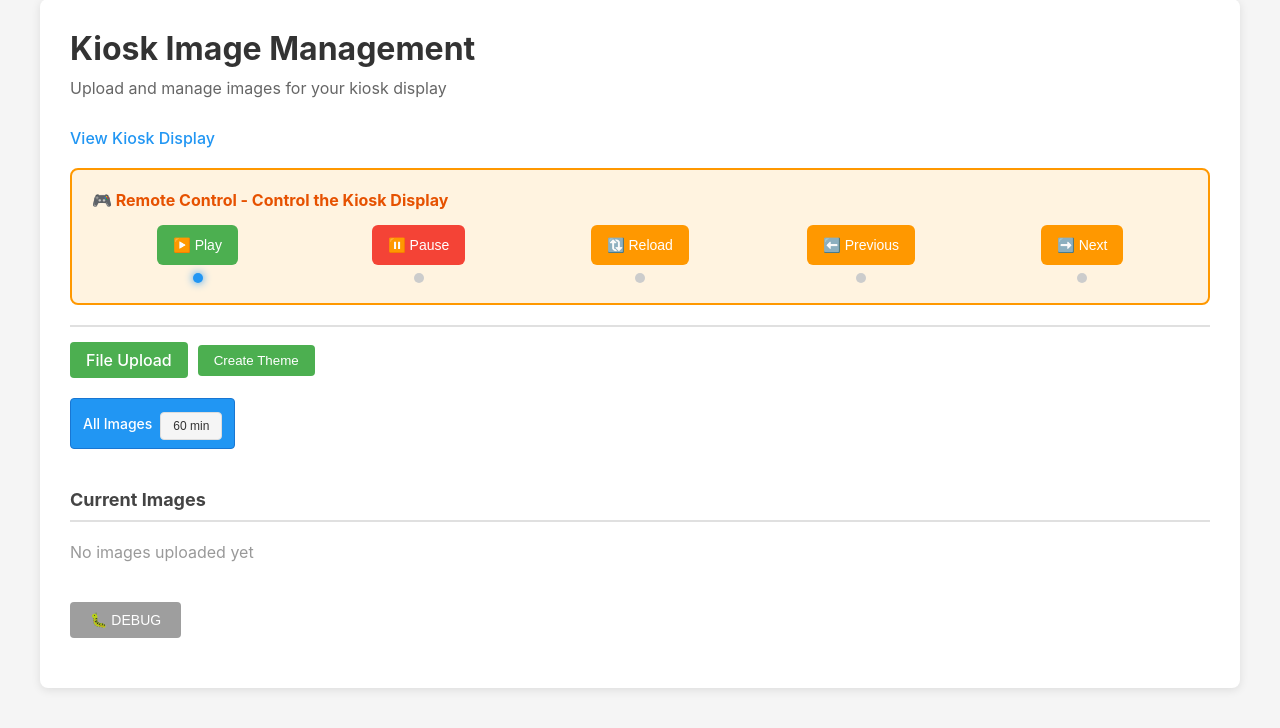
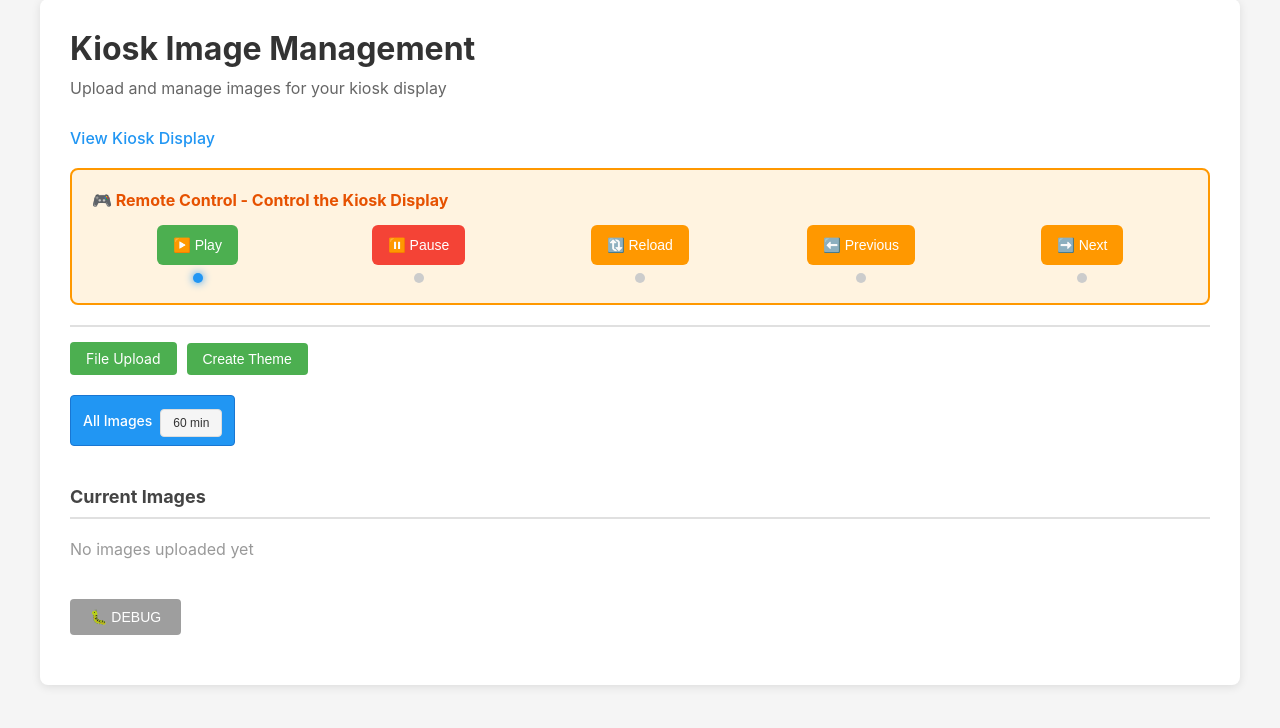
Before and after one commit to yodalf/art-kiosk, a Flask app: page / in a window 1280 px wide. Shown: the part 21-749 px from the top of the page. Run offline with Flask 3, Linux system fonts and the light colour scheme; data that the repository does not hold is empty; some libraries are stand-ins or nearby versions.

Commit message:
Set consistent font-size for File Upload and Create Theme buttons

```diff
--- a/templates/manage.html
+++ b/templates/manage.html
@@ -772,8 +772,8 @@
             <div style="border-bottom: 2px solid #e0e0e0; margin-bottom: 15px;"></div>
 
             <div style="display: flex; gap: 10px; margin-bottom: 20px; align-items: center;">
-                <a href="/upload" target="_blank" style="display: inline-block; background: #4CAF50; color: white; padding: 8px 16px; border-radius: 4px; text-decoration: none; font-weight: 500;">File Upload</a>
-                <button id="show-create-theme-btn" style="background: #4CAF50; color: white; padding: 8px 16px; border: none; border-radius: 4px; cursor: pointer;">Create Theme</button>
+                <a href="/upload" target="_blank" style="display: inline-block; background: #4CAF50; color: white; padding: 8px 16px; border-radius: 4px; text-decoration: none; font-size: 14px;">File Upload</a>
+                <button id="show-create-theme-btn" style="background: #4CAF50; color: white; padding: 8px 16px; border: none; border-radius: 4px; cursor: pointer; font-size: 14px;">Create Theme</button>
                 <input type="text" id="new-theme-name" placeholder="Theme name" style="padding: 8px 12px; border: 1px solid #ddd; border-radius: 4px; flex: 1; display: none;">
             </div>
 
```
